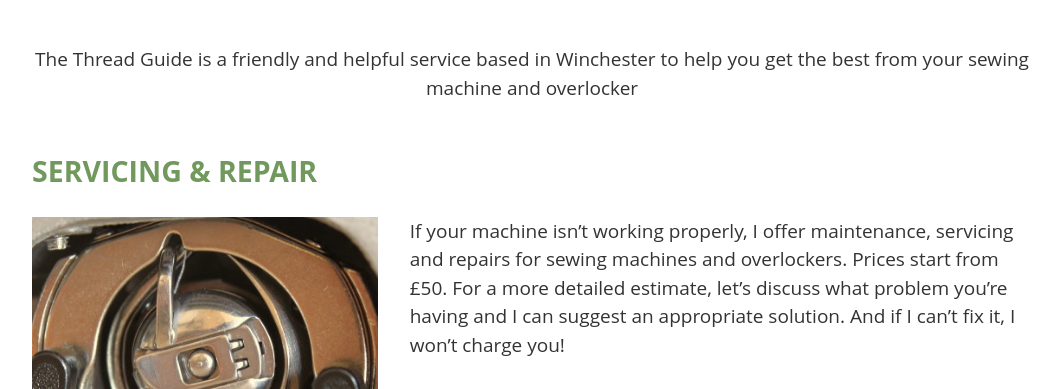
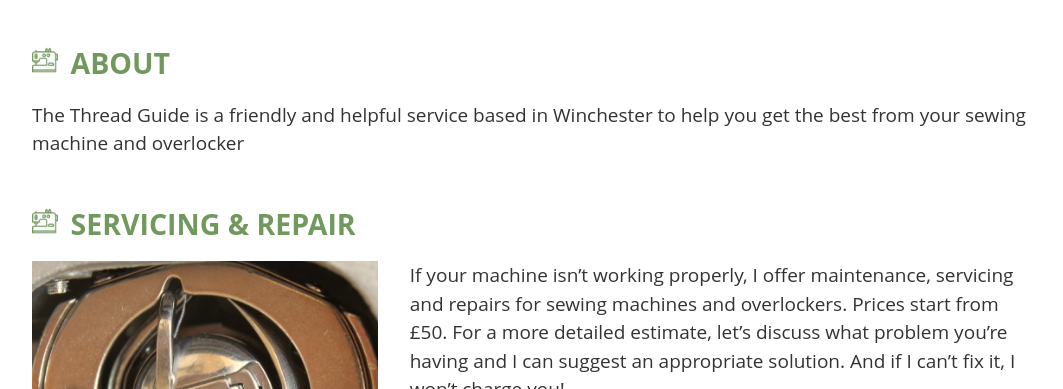
Before and after one commit to fozcode/threadguide.co.uk, a plain HTML site: page index.html in a window 1280 px wide. Shown: the part 411-800 px from the top of the page, without its empty margins (108-1171 px from the left). Drawn offline with Linux system fonts and the light colour scheme.

Commit message:
Add sewing machine motif

```diff
--- a/css/main.css
+++ b/css/main.css
@@ -14,6 +14,16 @@ h1, h2, h3, h4, h5, h6 {
     font-family: 'Open Sans', sans-serif;
     text-transform: uppercase;
     color: #71995d;
+    line-height: 1;
+}
+h2::before {
+    content: "";
+    display: inline-block;
+    background: transparent url(../img/sewing-machine.png) no-repeat left bottom;
+    background-size: 0.92em 0.92em;
+    width: 1em;
+    height: 1em;
+    margin: 0 0.35em 0 0;
 }
 
 a, a:link, a:visited {
@@ -57,7 +67,7 @@ section {
     margin-top: 3rem;
 }
 
-.title, .headline {
+.title {
     text-align: center;
 }
 .title {
@@ -67,7 +77,6 @@ section {
 .title h1 {
     font-size: 3em;
     font-weight: bold;
-    line-height: 1;
     margin-bottom: 0.5rem;
 }
 
--- a/index.html
+++ b/index.html
@@ -23,8 +23,9 @@
             <h1>The Thread Guide</h1>
             helping you get the best from your sewing machine
         </section>
-        <section class="headline">
+        <section>
             <a name="about"></a>
+            <h2>About</h2>
             The Thread Guide is a friendly and helpful service based in Winchester to help you get the best from your sewing machine and overlocker
         </section>
         <section>
```
Also changed, not shown: favicon.ico, img/sewing-machine.png (added).
